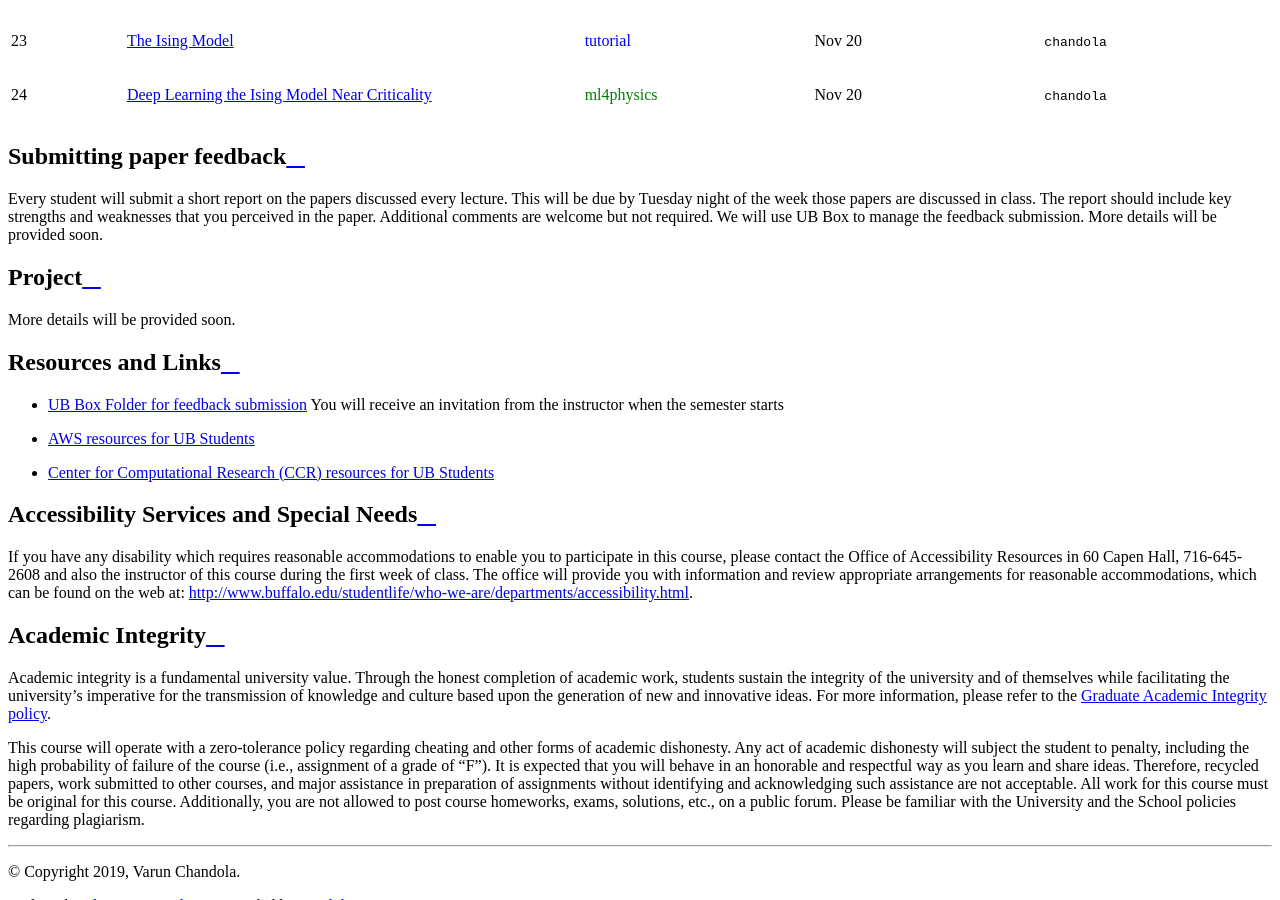
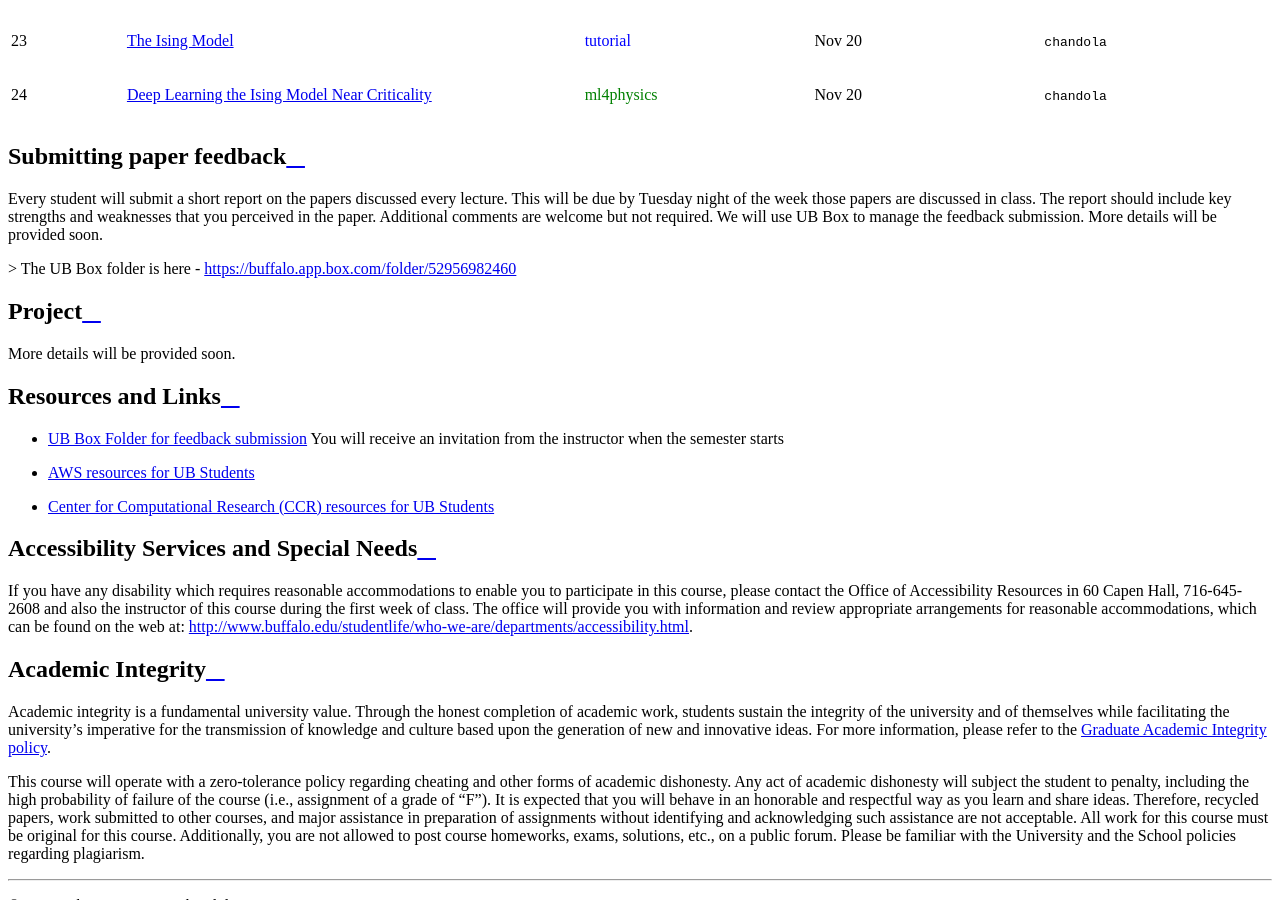
Before and after one commit to ubdsgroup/cse741-ub, a Sphinx documentation site: the page built from source/index.rst, in a window 1280 px wide and 900 px high, scrolled down 3053 px. Built offline with Sphinx 7.4.7 and the Read the Docs theme 2.0.0, drawn with Linux system fonts in a browser that asks for light colours.

Commit message:
adding box folder link

```diff
--- a/source/index.rst
+++ b/source/index.rst
@@ -78,6 +78,8 @@ Submitting paper feedback
 -------------------------
 Every student will submit a short report on the papers discussed every lecture. This will be due by Tuesday night of the week those papers are discussed in class. The report should include key strengths and weaknesses that you perceived in the paper. Additional comments are welcome but not required. We will use UB Box to manage the feedback submission. More details will be provided soon.
 
+> The UB Box folder is here - `https://buffalo.app.box.com/folder/52956982460 <https://buffalo.app.box.com/folder/52956982460>`_
+
 Project
 -------
 More details will be provided soon.
```
